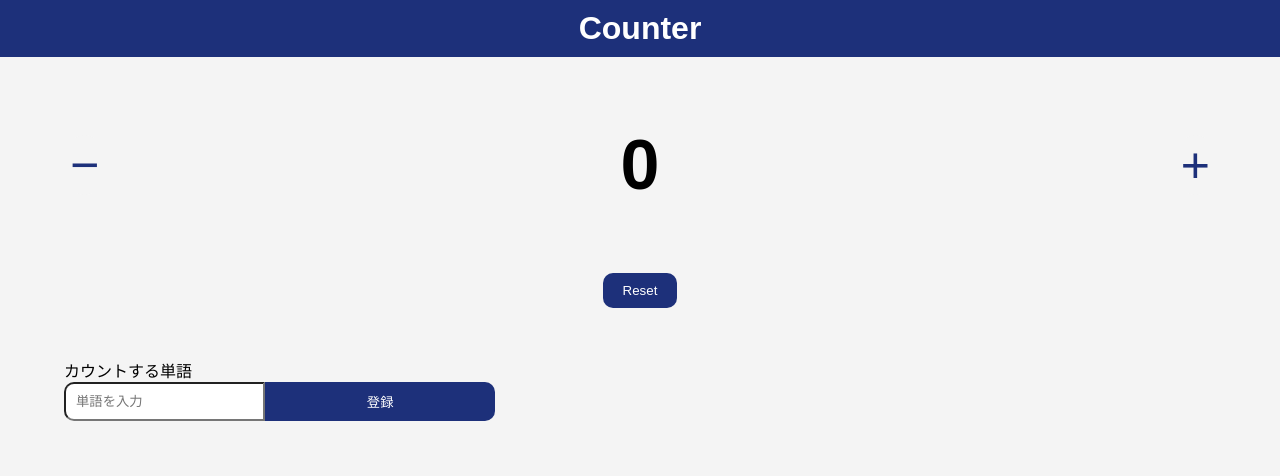
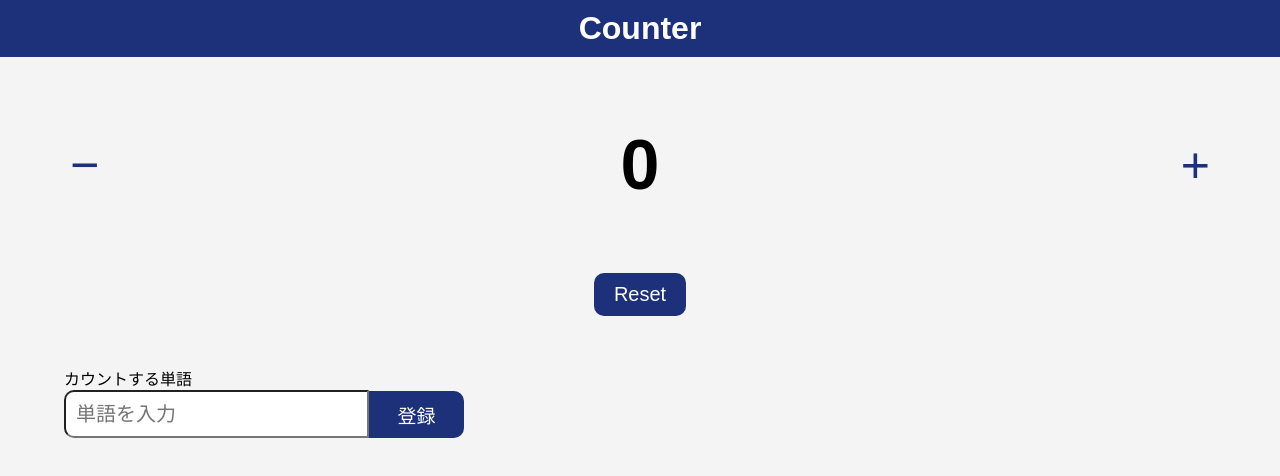
Before and after one commit to u5u5u5u/tokodai-counter, a website: page public/index.html in a window 1280 px wide. Drawn offline with nearby package versions, Linux system fonts and the light colour scheme; no server answers.

Commit message:
update:ui改善

```diff
--- a/public/style.css
+++ b/public/style.css
@@ -69,6 +69,7 @@ body {
 
   button {
     background: #1d307a;
+    font-size: 20px;
     color: #fff;
     border: none;
     border-radius: 10px;
@@ -85,20 +86,26 @@ body {
   .form {
     display: flex;
     align-items: center;
+    max-width: 400px;
   }
 
   input {
+    width: 75%;
+    height: 24px;
+    font-size: 20px;
     border-radius: 10px 0 0 10px;
     padding: 10px;
   }
 
   button {
-    width: 20%;
+    width: 25%;
+    height: auto;
     background: #1d307a;
+    font-size: 19px;
     color: #fff;
     border: none;
     border-radius: 0 10px 10px 0;
     cursor: pointer;
-    padding: 10px 10px;
+    padding: 10px;
   }
 }
```
